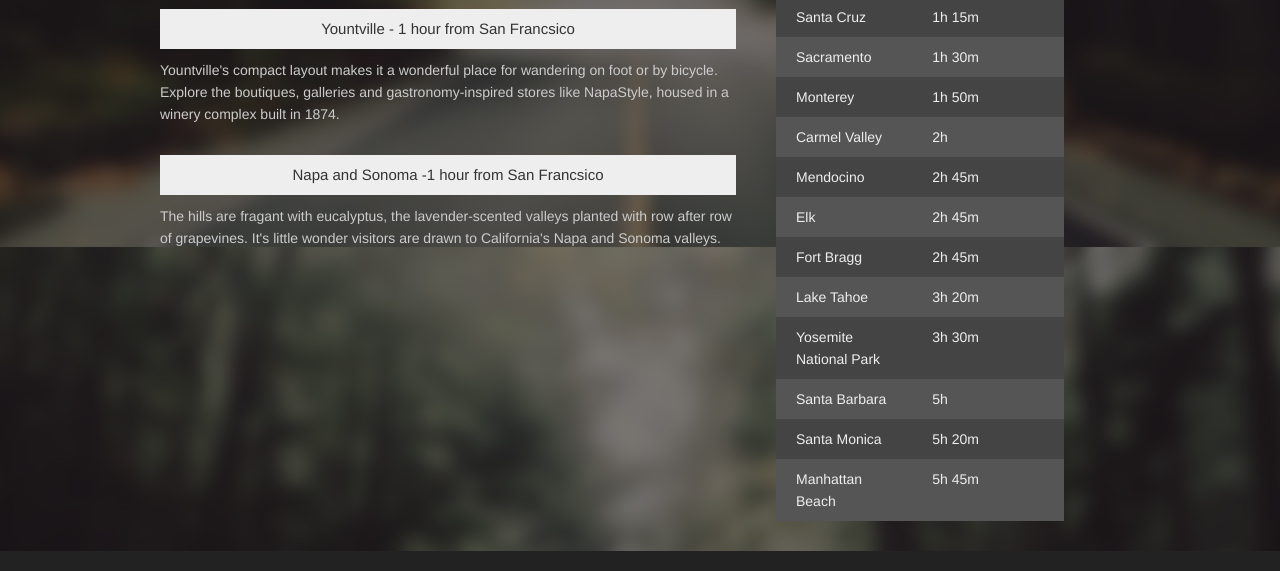
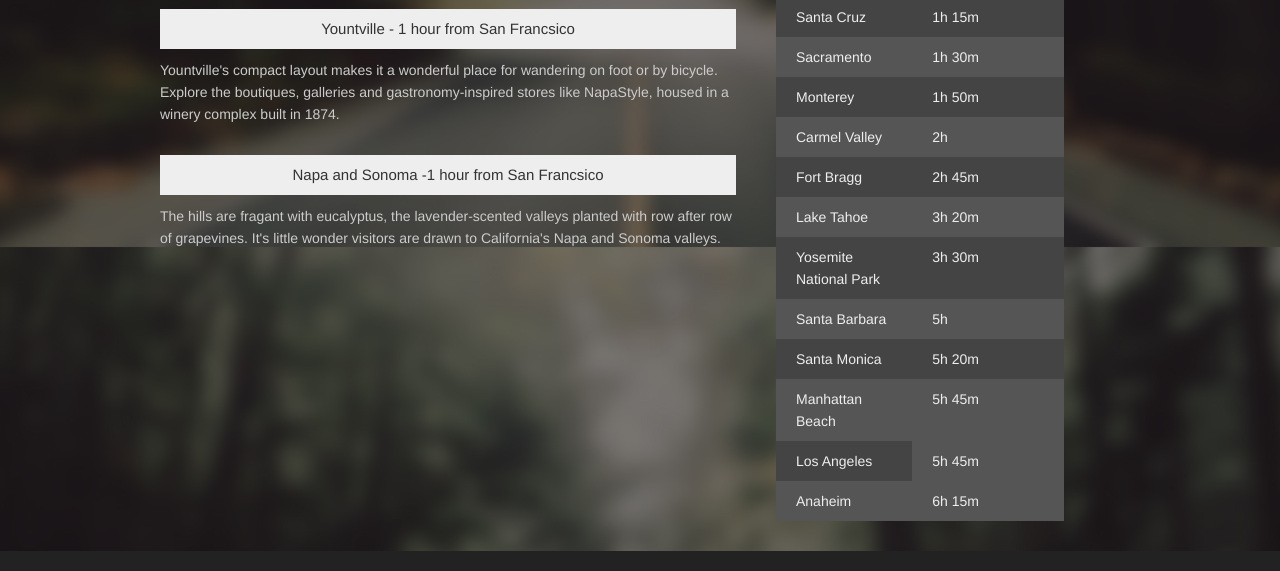
Before and after one commit to sugadondi/SugarCon-2016, a plain HTML site: page venue.html in a window 1280 px wide. Shown: the part 3599-4170 px from the top of the page. Drawn offline with nearby package versions, Linux system fonts and the light colour scheme.

Commit message:
Update travel times table locations

```diff
--- a/venue.html
+++ b/venue.html
@@ -277,14 +277,6 @@
 					<td class="tg-yzt1">2h</td>
 				  </tr>
 				  <tr>
-					<td class="tg-yw4l">Mendocino</td>
-					<td class="tg-yw4l">2h 45m</td>
-				  </tr>
-				  <tr>
-					<td class="tg-yzt1">Elk</td>
-					<td class="tg-yzt1">2h 45m</td>
-				  </tr>
-				  <tr>
 					<td class="tg-yw4l">Fort Bragg</td>
 					<td class="tg-yw4l">2h 45m</td>
 				  </tr>
@@ -307,6 +299,14 @@
 				  <tr>
 					<td class="tg-yzt1">Manhattan Beach</td>
 					<td class="tg-yzt1">5h 45m</td>
+				  </tr>
+                  <tr>
+					<td class="tg-yw4l">Los Angeles</td>
+					<td class="tg-yzt1">5h 45m</td>
+				  </tr>
+                  <tr>
+					<td class="tg-yzt1">Anaheim</td>
+					<td class="tg-yzt1">6h 15m</td>
 				  </tr>
 				</table>
             </div>
```
